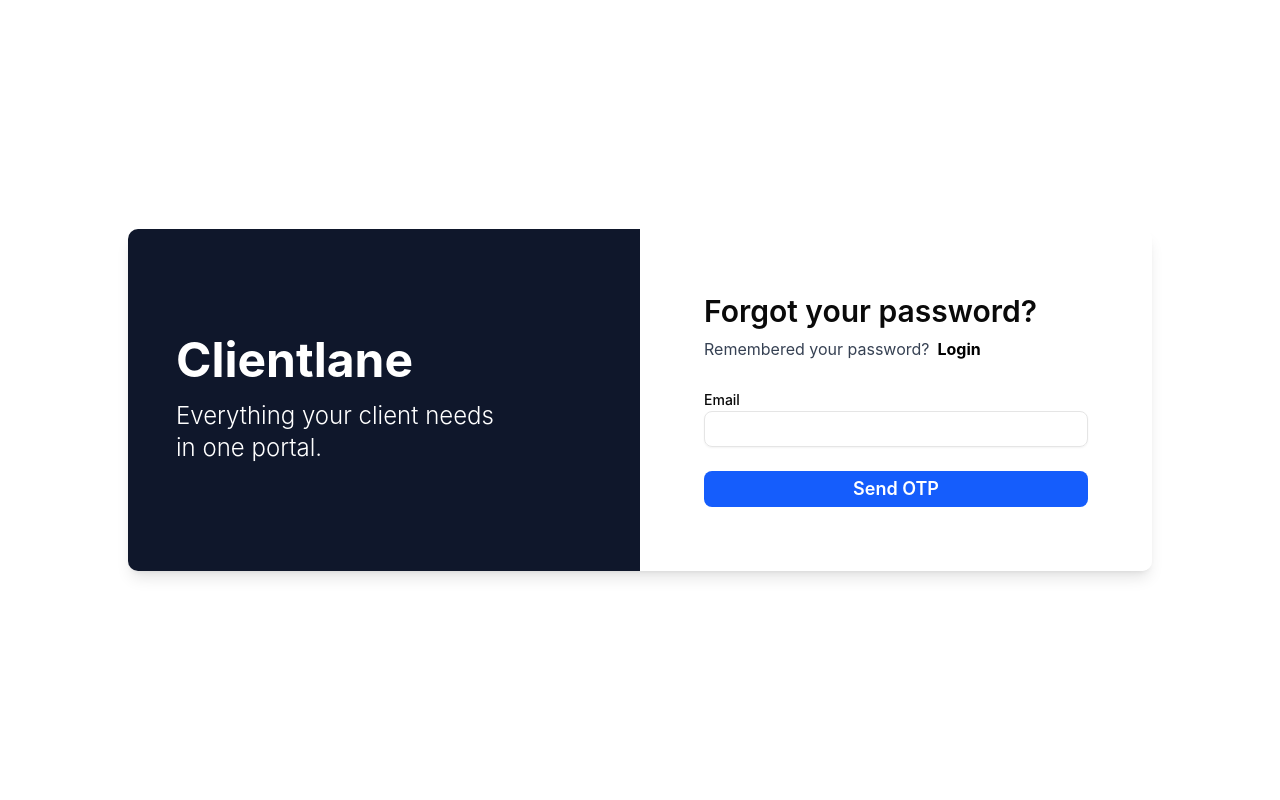
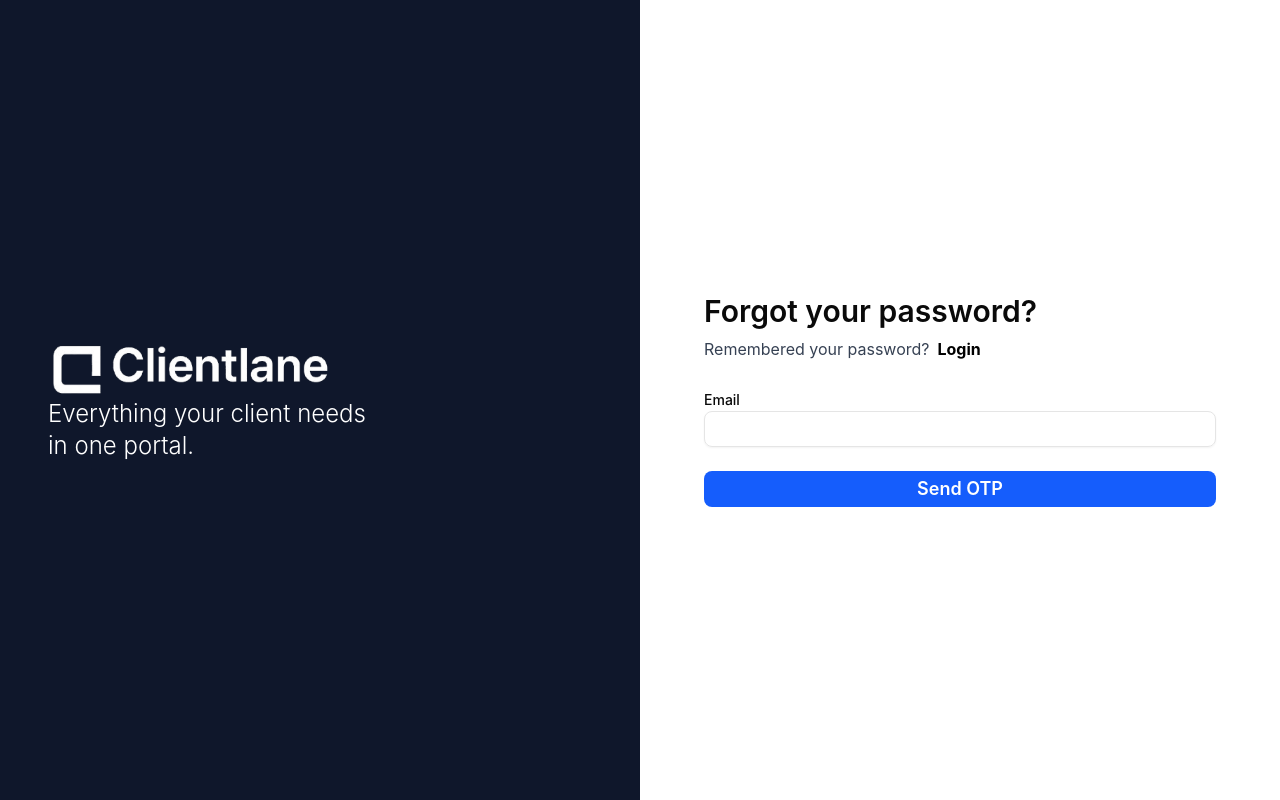
Before and after one commit to alikhantareen/clientlane, a Next.js app: page /forgot-password in a window 1280 px wide. Built offline with nearby package versions, Linux system fonts and the light colour scheme.

Commit message:
feat: Updated logo, auth pages layout and sidebar on auth pages

```diff
--- a/app/(public)/forgot-password/page.tsx
+++ b/app/(public)/forgot-password/page.tsx
@@ -36,15 +36,7 @@
   };
 
   return (
-    <div className="min-h-screen flex items-center justify-center bg-white">
-      <div className="flex w-full max-w-5xl shadow-lg rounded-lg overflow-hidden">
-        {/* Right Card (Branding) */}
-        <div className="hidden md:flex flex-col justify-center items-start bg-slate-900 text-white w-1/2 p-12">
-          <h1 className="text-5xl font-bold mb-4 text-left">Clientlane</h1>
-          <p className="text-2xl font-light text-left">Everything your client needs<br/>in one portal.</p>
-        </div>
-        {/* Left Card (Forgot Password Form) */}
-        <div className="flex-1 bg-white p-8 md:p-16 flex flex-col justify-center">
+    <>
       <div className="mb-8">
         <h2 className="text-3xl font-semibold mb-2">Forgot your password?</h2>
         <div className="flex items-center gap-2 text-gray-700 text-base">
@@ -70,8 +62,6 @@
           {loading ? "Sending..." : "Send OTP"}
         </Button>
       </form>
-        </div>
-      </div>
-    </div>
+    </>
   );
 }
--- a/app/(public)/layout.tsx
+++ b/app/(public)/layout.tsx
@@ -1,4 +1,6 @@
 import { ReactNode } from 'react'
+import Image from 'next/image'
+import logo from '@/public/icons/lightTransparentLogo.png'
 
 interface PublicLayoutProps {
   children: ReactNode
@@ -6,8 +8,20 @@
 
 export default function PublicLayout({ children }: PublicLayoutProps) {
   return (
-    <div className="min-h-screen bg-white">
-      {children}
+    <div className="flex h-screen bg-white">
+      {/* Left: Branding */}
+      <div className="hidden md:flex h-full w-1/2 flex-col justify-center items-center bg-slate-900 text-white">
+        <div className="w-full px-12 py-16 flex flex-col items-start">
+          <Image src={logo} alt="Clientlane" width={300} height={300}/>
+          <p className="text-2xl font-light">Everything your client needs<br />in one portal.</p>
+        </div>
+      </div>
+      {/* Right: Page Content */}
+      <div className="flex-1 flex items-center justify-center p-4 md:p-16 w-1/2">
+        <div className="w-full max-w-lg">
+          {children}
+        </div>
+      </div>
     </div>
   )
 }
--- a/app/(public)/login/page.tsx
+++ b/app/(public)/login/page.tsx
@@ -73,15 +73,7 @@
   };
 
   return (
-    <div className="min-h-screen flex items-center justify-center bg-white">
-      <div className="flex w-full max-w-5xl shadow-lg rounded-lg overflow-hidden">
-        {/* Right Card (Branding) */}
-        <div className="hidden md:flex flex-col justify-center items-start bg-slate-900 text-white w-1/2 p-12">
-          <h1 className="text-5xl font-bold mb-4 text-left">Clientlane</h1>
-          <p className="text-2xl font-light text-left">Everything your client needs<br/>in one portal.</p>
-        </div>
-        {/* Left Card (Login Form) */}
-        <div className="flex-1 bg-white p-8 md:p-16 flex flex-col justify-center">
+    <>
       <div className="mb-8">
         <h2 className="text-3xl font-semibold mb-2">Login to your account</h2>
         <div className="flex items-center gap-2 text-gray-700 text-base">
@@ -156,8 +148,6 @@
           {loading ? "Logging in..." : "Login"}
         </Button>
       </form>
-        </div>
-      </div>
-    </div>
+    </>
   );
 }
--- a/app/(public)/otp/page.tsx
+++ b/app/(public)/otp/page.tsx
@@ -168,19 +168,7 @@
   };
 
   return (
-    <div className="min-h-screen flex items-center justify-center bg-white">
-      <div className="flex w-full max-w-5xl shadow-lg rounded-lg overflow-hidden">
-        {/* Right Card (Branding) */}
-        <div className="hidden md:flex flex-col justify-center items-start bg-slate-900 text-white w-1/2 p-12">
-          <h1 className="text-5xl font-bold mb-4 text-left">Clientlane</h1>
-          <p className="text-2xl font-light text-left">
-            Everything your client needs
-            <br />
-            in one portal.
-          </p>
-        </div>
-        {/* Left Card (OTP Form) */}
-        <div className="flex-1 bg-white p-8 md:p-16 flex flex-col justify-center">
+    <>
       <div className="mb-8">
         <h2 className="text-3xl font-semibold mb-2">
           {source === "login" ? "Verify Your Email" : "Enter OTP"}
@@ -260,8 +248,6 @@
           {loading ? "Verifying..." : "Verify OTP"}
         </Button>
       </form>
-        </div>
-      </div>
-    </div>
+    </>
   );
 }
--- a/app/(public)/reset-password/page.tsx
+++ b/app/(public)/reset-password/page.tsx
@@ -77,15 +77,7 @@
   };
 
   return (
-    <div className="min-h-screen flex items-center justify-center bg-white">
-      <div className="flex w-full max-w-5xl shadow-lg rounded-lg overflow-hidden">
-        {/* Right Card (Branding) */}
-        <div className="hidden md:flex flex-col justify-center items-start bg-slate-900 text-white w-1/2 p-12">
-          <h1 className="text-5xl font-bold mb-4 text-left">Clientlane</h1>
-          <p className="text-2xl font-light text-left">Everything your client needs<br/>in one portal.</p>
-        </div>
-        {/* Left Card (Reset Password Form) */}
-        <div className="flex-1 bg-white p-8 md:p-16 flex flex-col justify-center">
+    <>
       <div className="mb-8">
         <h2 className="text-3xl font-semibold mb-2">Set New Password</h2>
         <div className="flex items-center gap-2 text-gray-700 text-base">
@@ -144,8 +136,6 @@
           {loading ? "Setting..." : "Set Password"}
         </Button>
       </form>
-        </div>
-      </div>
-    </div>
+    </>
   );
 }
--- a/app/(public)/signup/page.tsx
+++ b/app/(public)/signup/page.tsx
@@ -96,15 +96,7 @@
   };
 
   return (
-    <div className="min-h-screen flex items-center justify-center bg-white">
-      <div className="flex w-full max-w-5xl shadow-lg rounded-lg overflow-hidden">
-        {/* Right Card (Branding) */}
-        <div className="hidden md:flex flex-col justify-center items-start bg-slate-900 text-white w-1/2 p-12">
-          <h1 className="text-5xl font-bold mb-4 text-left">Clientlane</h1>
-          <p className="text-2xl font-light text-left">Everything your client needs<br/>in one portal.</p>
-        </div>
-        {/* Left Card (Signup Form) */}
-        <div className="flex-1 bg-white p-8 md:p-16 flex flex-col justify-center">
+    <>
       <div className="mb-8">
         <h2 className="text-3xl font-semibold mb-2">Create your account</h2>
         <div className="flex items-center gap-2 text-gray-700 text-base">
@@ -202,8 +194,6 @@
           {loading ? "Registering..." : "Sign Up"}
         </Button>
       </form>
-        </div>
-      </div>
-    </div>
+    </>
   );
 }
--- a/components/TopNavigation.tsx
+++ b/components/TopNavigation.tsx
@@ -38,6 +38,7 @@
 import { Badge } from "@/components/ui/badge";
 import { useRouter } from "next/navigation";
 import { formatDistanceToNow } from "date-fns";
+import logo from '@/public/icons/lightTransparentLogo.png'
 
 const freelancerLinks = [
   { href: "/dashboard", label: "Dashboard", icon: Home },
@@ -191,7 +192,7 @@
               {/* Logo */}
               <div className="flex items-center">
                 <Link href="/dashboard" className="flex items-center">
-                  <span className="text-2xl font-bold text-white">Clientlane</span>
+                  <Image src={logo} alt="Clientlane" width={150} height={150}/>
                 </Link>
               </div>
 
@@ -440,6 +441,7 @@
               }}
               className="cursor-pointer"
             >
+              <LogOut className="w-4 h-4 mr-2" />
               Log out
             </Button>
           </DialogFooter>
```
Also changed, not shown: public/icons/lightTransparentLogo.png. Lines whose indentation alone changed are shown as unchanged.
